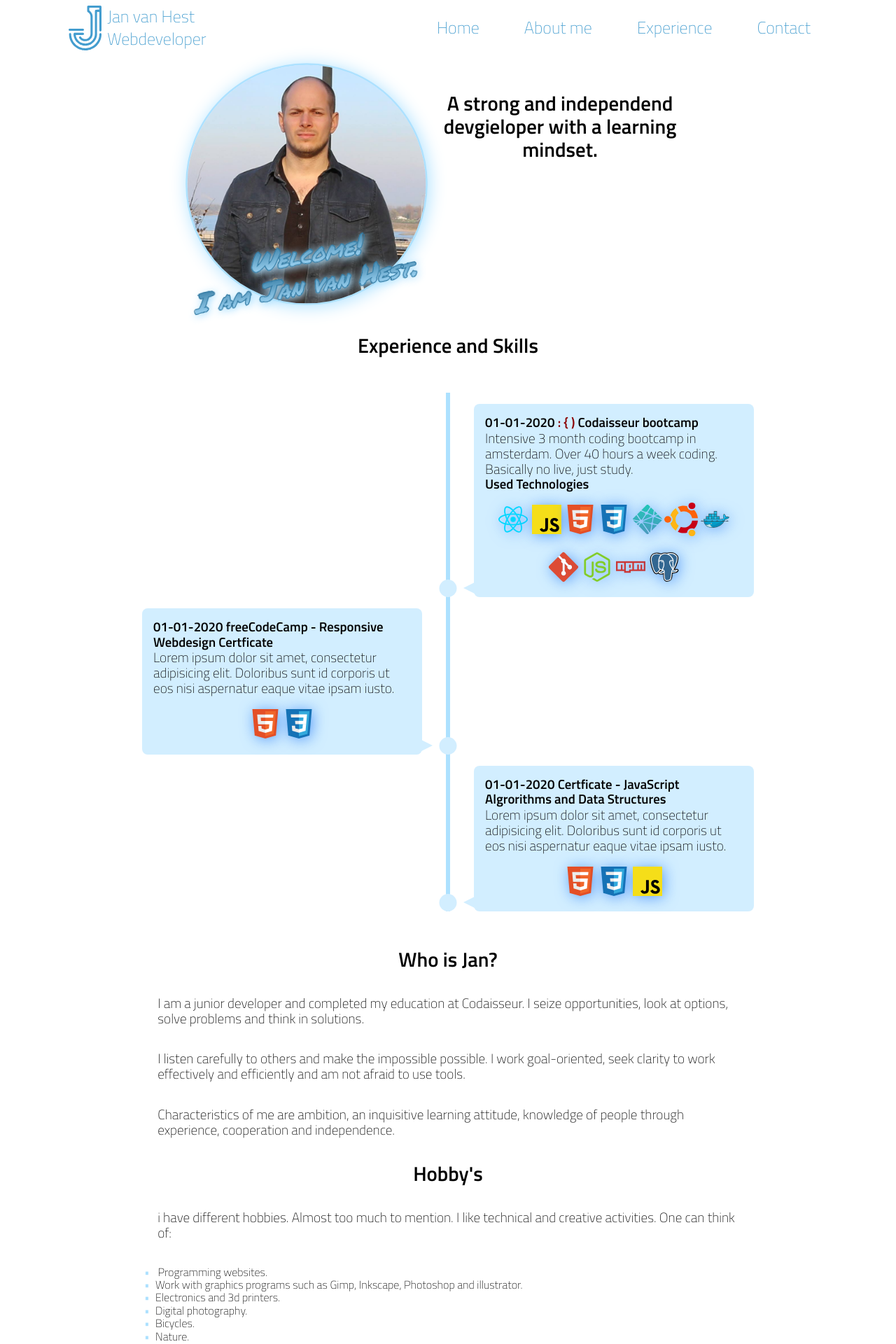
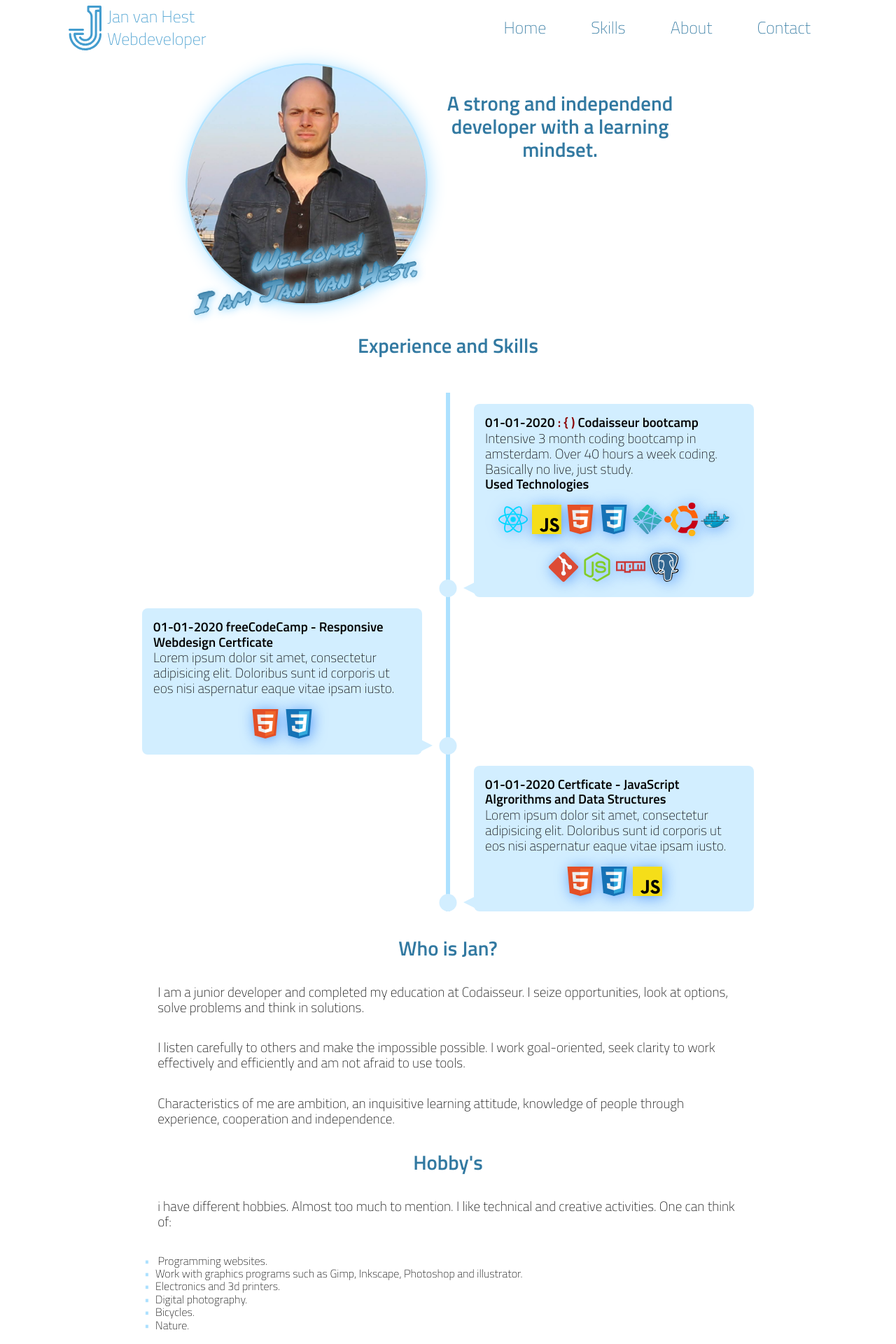
Before and after one commit to jhhest/porftolio-site, a React (Create React App) app: page / in a window 1280 px wide. Shown: the top 1920 px of the page at 70% size. Built offline with nearby package versions, Linux system fonts and the light colour scheme.

Commit message:
Added menu buttons

```diff
--- a/src/components/Header.jsx
+++ b/src/components/Header.jsx
@@ -4,7 +4,7 @@ import logo from "../logo-JanVanHest.svg";
 function Header() {
   return (
     <Fragment>
-      <header>
+      <header id="home">
         <section id="logo-left">
           <img id="logo" src={logo} alt="Logo for Jan van Hest" />
           <section id="logo-text">
@@ -14,10 +14,18 @@ function Header() {
         </section>
         <nav>
           <ul>
-            <li>Home</li>
-            <li>About me</li>
-            <li>Experience</li>
-            <li>Contact</li>
+            <li>
+              <a href="#home">Home</a>
+            </li>
+            <li>
+              <a href="#skills">Skills</a>
+            </li>
+            <li>
+              <a href="#about">About</a>
+            </li>
+            <li>
+              <a href="#contact">Contact</a>
+            </li>
           </ul>
         </nav>
       </header>
--- a/src/components/Intro.jsx
+++ b/src/components/Intro.jsx
@@ -15,7 +15,7 @@ function Intro() {
       <div id="intro-text">
         <h2>
           <i class="fa fa-info-circle" aria-hidden="true"></i> A strong and
-          independend devgieloper with a learning mindset.
+          independend developer with a learning mindset.
         </h2>
       </div>
     </section>
--- a/src/components/Progress.jsx
+++ b/src/components/Progress.jsx
@@ -12,7 +12,7 @@ import npmLogo from "../../src/tech-logo/npm.svg";
 import postgreLogo from "../../src/tech-logo/postgre.svg";
 const Portfolio = () => {
   return (
-    <section id="progress">
+    <section id="skills">
       <h2>
         <i class="fa fa-graduation-cap" aria-hidden="true"></i> Experience and
         Skills
--- a/src/index.css
+++ b/src/index.css
@@ -10,6 +10,10 @@
   --freecodecamp: darkgreen;
   --max-width: 900px;
   --max-width-large: 1100px;
+}
+
+html {
+  scroll-behavior: smooth;
 }
 
 * {
@@ -63,6 +67,7 @@ h2 {
 
 h1,
 h2 {
+  color: var(--primary);
   text-align: center;
 }
 
@@ -79,6 +84,15 @@ i {
 }
 
 /* Menu */
+
+nav a {
+  color: var(--primary);
+  text-decoration: none;
+}
+
+nav a:hover {
+  color: var(--primary-light);
+}
 
 nav ul {
   list-style: none;
@@ -321,7 +335,7 @@ ul.hobbies li::before {
     transform: scale(1.2, 1.2);
     margin-bottom: -4rem;
   }
-  section#progress {
+  section#skills {
     top: -2rem;
     position: relative;
   }
@@ -334,7 +348,7 @@ ul.hobbies li::before {
     position: relative;
   }
   section#contact {
-    top: -2rem;
+    top: -3rem;
     position: relative;
   }
 }
@@ -358,20 +372,20 @@ ul.hobbies li::before {
   div#intro-image {
     margin: 1rem;
   }
-  section#progress {
+  section#skills {
     top: -7rem;
     position: relative;
   }
   section#about {
-    top: -7rem;
+    top: -8rem;
     position: relative;
   }
   section#hobbies {
-    top: -7rem;
+    top: -8rem;
     position: relative;
   }
   section#contact {
-    top: -7rem;
+    top: -9rem;
     position: relative;
   }
   header {
```
